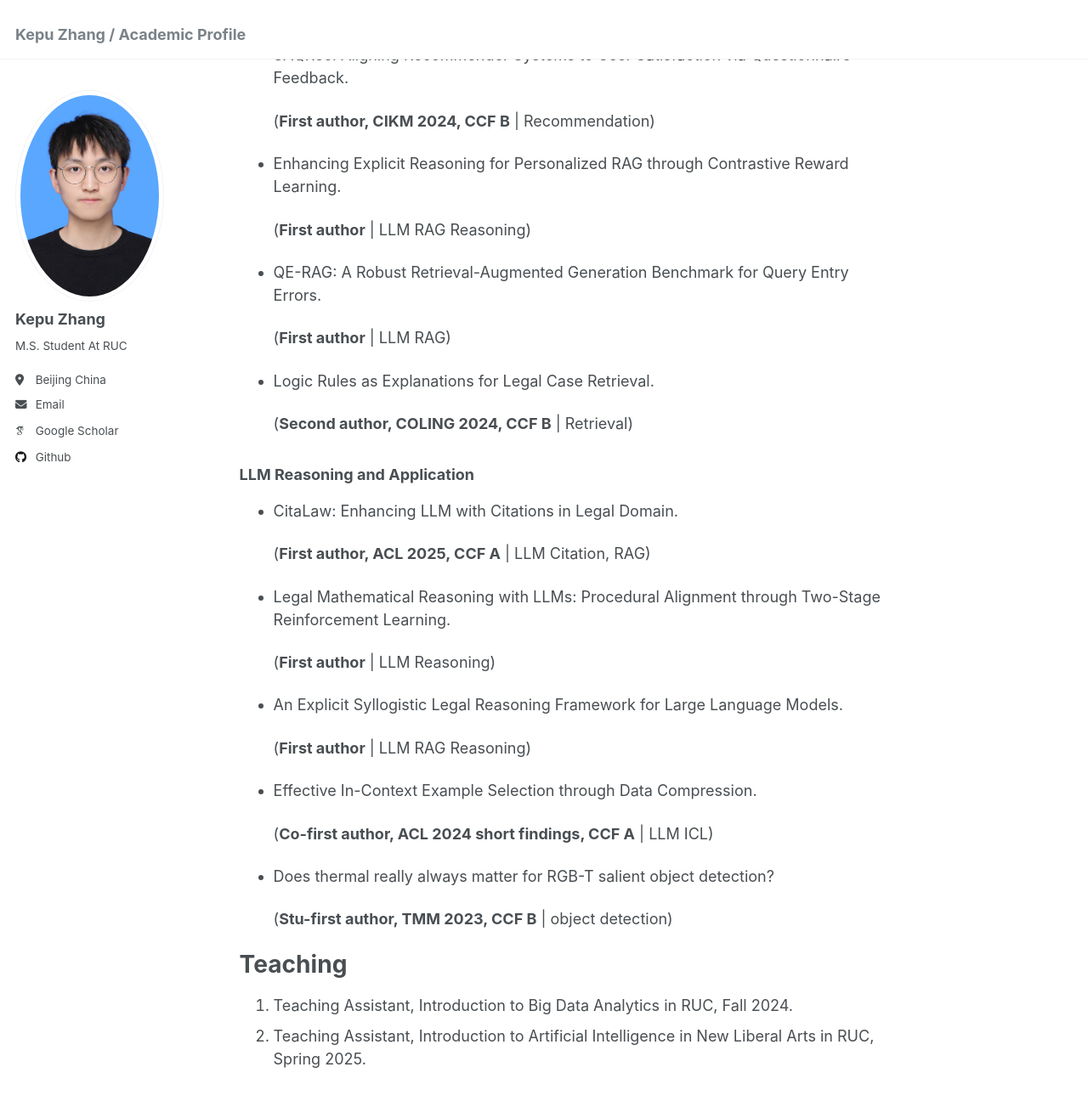
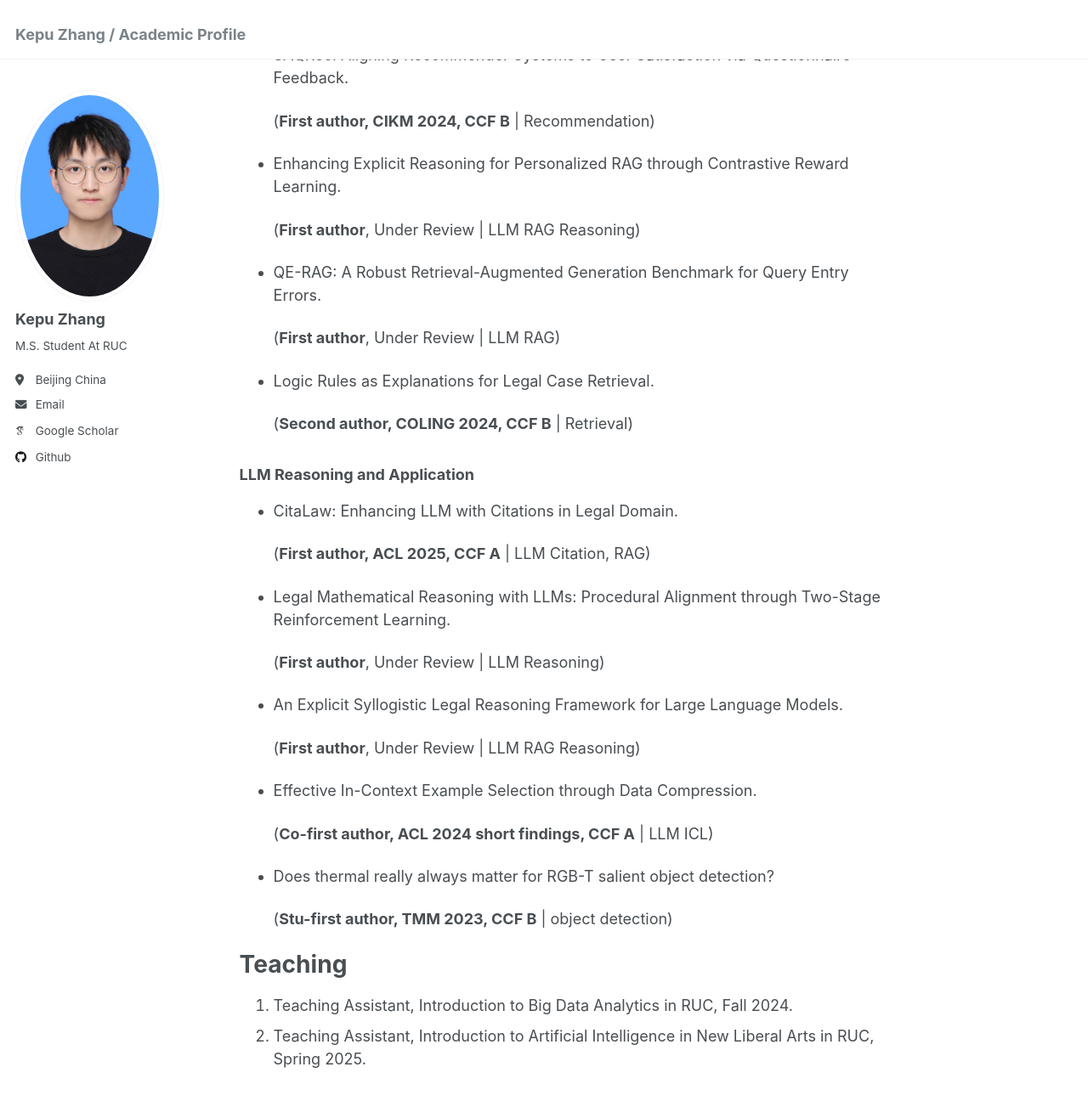
Before and after one commit to ke-01/ke-01.github.io, a Jekyll site: the page built from _pages/about.md, in a window 1280 px wide and 1400 px high, scrolled down 1117 px. Shown: the top 1296 px of the window at 85% size. Built offline with Jekyll 4.4.1, drawn with Linux system fonts in a browser that asks for light colours; some web fonts are replaced.

Commit message:
Update about.md

```diff
--- a/_pages/about.md
+++ b/_pages/about.md
@@ -46,11 +46,11 @@ Publications
 
 * Enhancing Explicit Reasoning for Personalized RAG through Contrastive Reward Learning.
 
-  (**First author** \| LLM RAG Reasoning)
+  (**First author**, Under Review \| LLM RAG Reasoning)
 
 * QE-RAG: A Robust Retrieval-Augmented Generation Benchmark for Query Entry Errors.
 
-  (**First author** \| LLM RAG)
+  (**First author**, Under Review \| LLM RAG)
 
 * Logic Rules as Explanations for Legal Case Retrieval.
 
@@ -63,11 +63,11 @@ Publications
 
 * Legal Mathematical Reasoning with LLMs: Procedural Alignment through Two-Stage Reinforcement Learning.
 
-  (**First author** \| LLM Reasoning)
+  (**First author**, Under Review \| LLM Reasoning)
 
 * An Explicit Syllogistic Legal Reasoning Framework for Large Language Models.
 
-  (**First author** \| LLM RAG Reasoning)
+  (**First author**, Under Review \| LLM RAG Reasoning)
 
 * Effective In-Context Example Selection through Data Compression.
 
```
